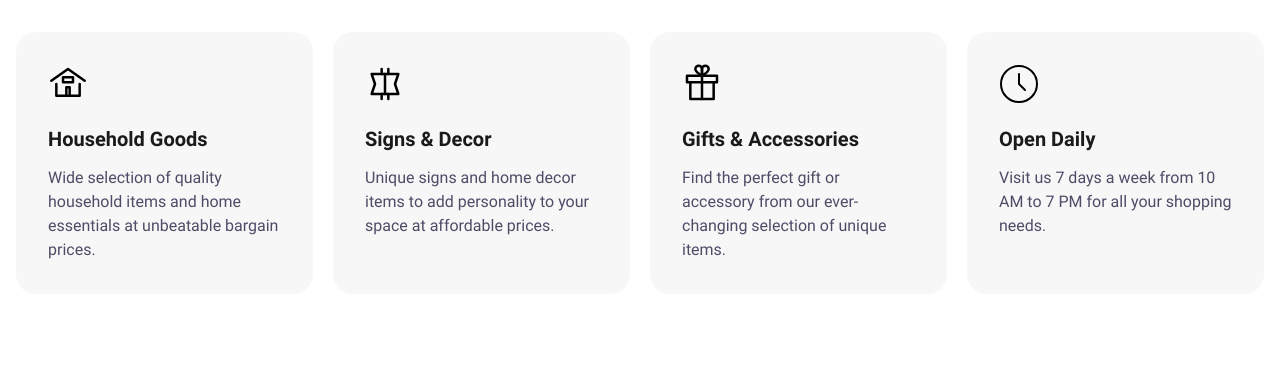
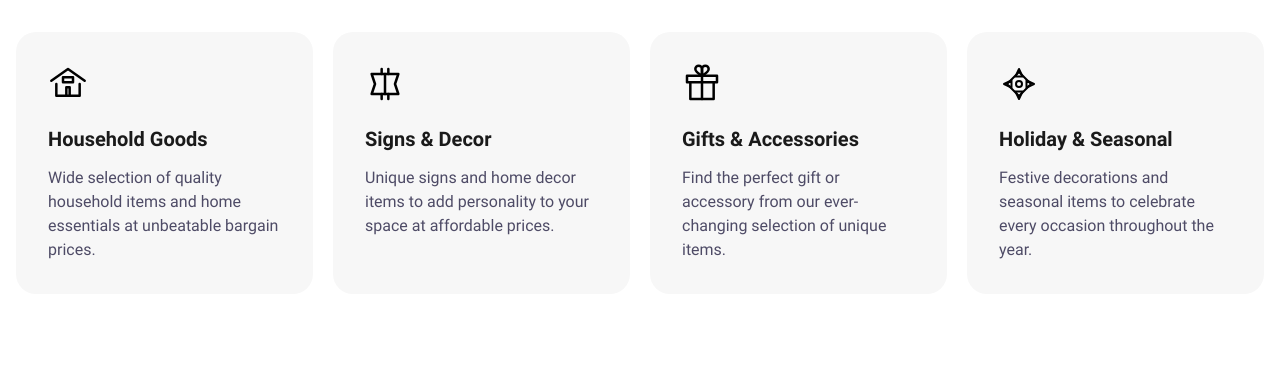
Before and after one commit to ramonawebdesigns/jacks-bargain-barn-website2, an Eleventy site: page src/index.html in a window 1280 px wide. Shown: the part 854-1226 px from the top of the page. Built offline with nearby package versions, Linux system fonts and the light colour scheme; Eleventy itself is replaced by a stand-in of ours; files that its build step writes are made by us from their sources.

Commit message:
Replace Open Daily card with Holiday & Seasonal Decor in hero section

```diff
--- a/src/index.html
+++ b/src/index.html
@@ -103,11 +103,11 @@ eleventyNavigation:
                 </li>
                 <li class="cs-item">
                     <picture class="cs-icon-picture">
-                        <img class="cs-icon" src="/assets/svgs/clock.svg" decoding="async" alt="clock icon" width="40" height="40" aria-hidden="true">
+                        <img class="cs-icon" src="/assets/svgs/seasonal.svg" decoding="async" alt="seasonal decor icon" width="40" height="40" aria-hidden="true">
                     </picture>
                     <div class="cs-text-group">
-                        <h3 class="cs-h3">Open Daily</h3>
-                        <p class="cs-item-text">Visit us 7 days a week from 10 AM to 7 PM for all your shopping needs.</p>
+                        <h3 class="cs-h3">Holiday & Seasonal</h3>
+                        <p class="cs-item-text">Festive decorations and seasonal items to celebrate every occasion throughout the year.</p>
                     </div>
                 </li>
             </ul>
```
Also changed, not shown: src/assets/svgs/seasonal.svg (added).
